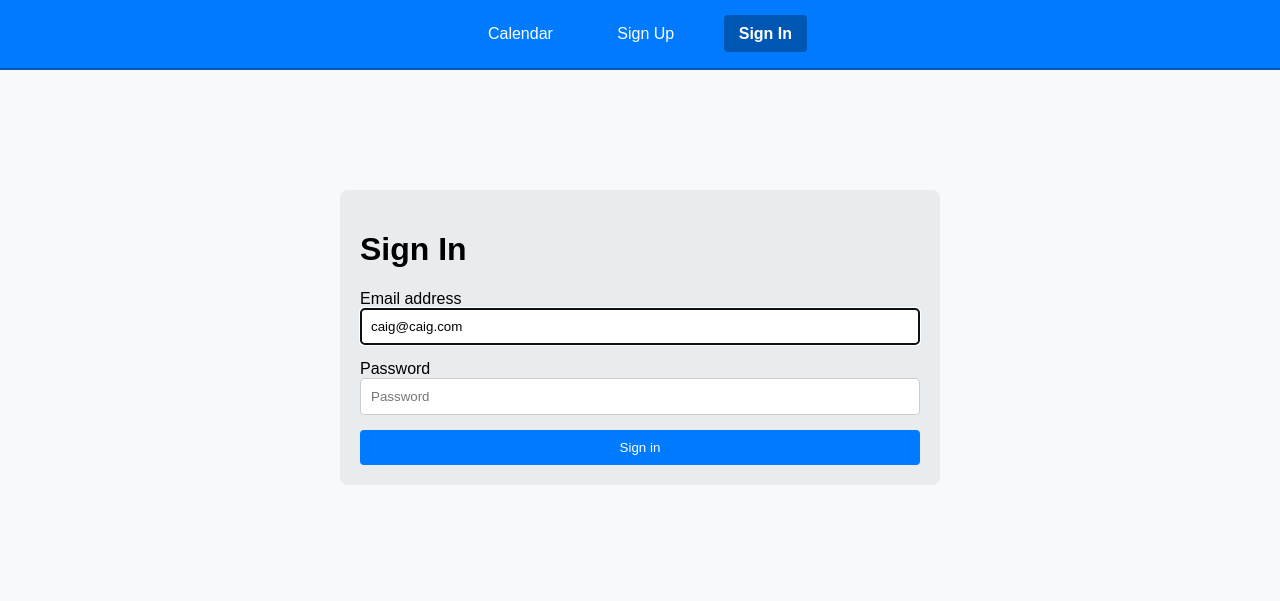
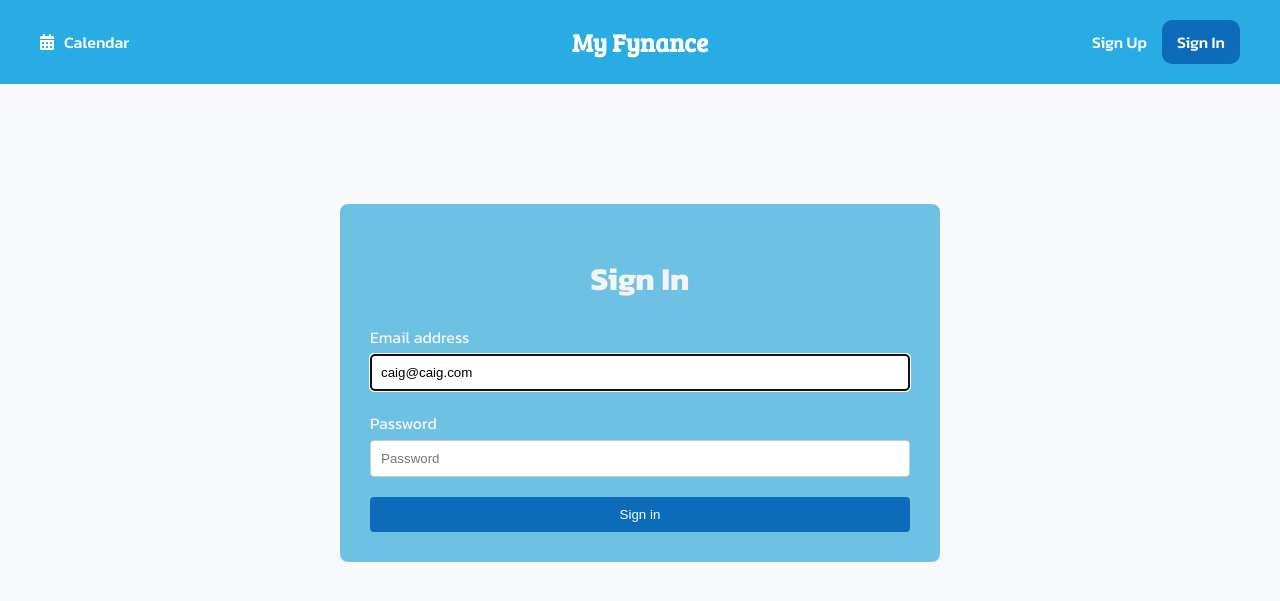
Before and after one commit to AgusIV007/MyFinance, a Flask app: page /signin in a window 1280 px wide. Shown: the top 601 px of the page. Run offline with Flask 3, Linux system fonts and the light colour scheme; some libraries are stand-ins or nearby versions.

Commit message:
feat(estilo-signin): corregi el estilo de mierda que hizo el faking panza

```diff
--- a/static/signIn.css
+++ b/static/signIn.css
@@ -1,8 +1,53 @@
+@import url("https://fonts.googleapis.com/css2?family=Manrope:wght@200&display=swap");
+@import url("https://fonts.googleapis.com/css2?family=Bree+Serif&display=swap");
+@import url("https://fonts.googleapis.com/css2?family=Kanit:ital,wght@0,100;0,200;0,300;0,400;0,500;0,600;0,700;0,800;0,900;1,100;1,200;1,300;1,400;1,500;1,600;1,700;1,800;1,900&display=swap");
 body {
-    font-family: Arial, sans-serif;
+    font-family: "Kanit", sans-serif;
     margin: 0;
     padding: 0;
     background-color: #f8f9fa;
+}
+
+h1{
+    color: #f4f4f4;
+    text-align: center;
+}
+
+nav {
+    display: flex;
+    justify-content: space-between;
+    align-items: center;
+    font-size: 16px;
+    font-weight: 500;
+    color: white;
+    padding: 20px 0;
+  }
+
+  nav > *{
+    width: 33%;
+  }
+
+.navegation{
+    display: flex;
+    justify-content: end;
+    align-items: center;
+    margin-right: 40px;
+}
+
+.navegation a {
+    padding: 10px 15px;
+
+}
+
+.title{
+    font-size: 25px;
+    font-weight: 600;
+    font-family: "Bree Serif", sans-serif;
+}
+
+.calendar{
+    justify-content: start;
+    margin-left: 40px;
 }
 
 .container {
@@ -11,38 +56,50 @@ body {
     padding-top: 120px;
 }
 
-.header {
+header {
     text-align: center;
-    background-color: #007bff;
-    padding: 25px 0;
-    border-bottom: 2px solid #0056b3;
+    background-color: rgb(40, 172, 227);
+    position: relative;
 }
 
-.header a {
+a{
+    margin: 0;
+    padding: 0;
+}
+
+.nav-link{
+    padding: 0  ;
+}
+
+header a {
     text-decoration: none;
     color: white;
-    margin: 0 15px;
-    padding: 10px 15px;
     border-radius: 4px;
     transition: background-color 0.3s;
+    display: flex;
+    align-items: center;
+    gap: 10px;
 }
 
+label{
+    color: #f4f4f4;
+}
 
 .nav-link.active {
-    font-weight: bold;
-    background-color: #0056b3;
-    border-radius: 4px;
+    background-color: rgb(13, 108, 186);
+    border-radius: 10px;
 }
 
 .bg-light {
-    background-color: #e9ecef;
+    background-color: rgb(109 193 227);
     border-radius: 8px;
-    padding: 20px;
+    padding: 30px;
 }
 
 .form-signin {
     display: flex;
     flex-direction: column;
+    gap: 5px;
 }
 
 .form-control {
@@ -54,15 +111,16 @@ body {
 
 .btn {
     padding: 10px;
-    background-color: #007bff;
+    background-color: rgb(13, 108, 186);
     color: white;
     border: none;
     border-radius: 4px;
     cursor: pointer;
+    transition: all 0.2s ease-in;
 }
 
 .btn:hover {
-    background-color: #0056b3;
+    background-color: rgb(8 66 113);
 }
 
 .footer {
--- a/templates/signin.html
+++ b/templates/signin.html
@@ -4,13 +4,16 @@
     <link href="../static/signIn.css" rel="stylesheet" />
 </head>
 <body>
-    <div class="header">
-        <nav>
-            <a href="/" class="nav-link">Calendar</a>
-            <a href="/showSignUp" class="nav-link">Sign Up</a>
-            <a href="/signin" class="nav-link active" aria-current="page">Sign In</a>
-        </nav>
-    </div>
+	<header>
+		<nav>
+			<a href="/" class="nav-link calendar"><i class="fa-solid fa-calendar-days"></i><span>Calendar</span></a>
+			<span class="title">My Fynance</span>
+			<div class="navegation">
+				<a href="/showSignUp" class="nav-link">Sign Up</a>
+				<a href="/signin" class="nav-link active" aria-current="page">Sign In</a>
+			</div>
+		</nav>
+	</header>
 	<div class="container">
         <div class="bg-light">
             <h1 class="text-center fw-bold display-5">Sign In</h1>
@@ -23,5 +26,9 @@
             </form>
         </div>
     </div>
+	<script
+	src="https://kit.fontawesome.com/b89abaf60d.js"
+	crossorigin="anonymous"
+  ></script>
 </body>
 </html>
```
